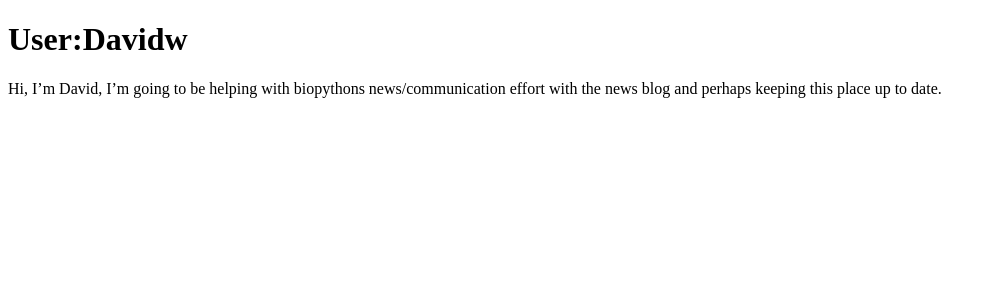
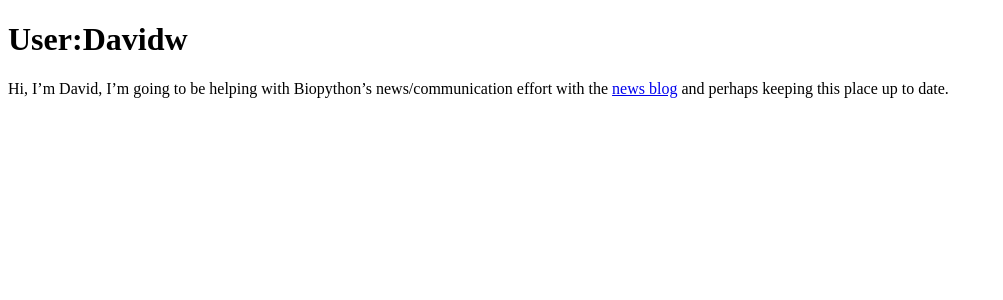
Before and after one commit to biopython/biopython.github.io, a Jekyll site: the page built from wiki/User_Davidw.md, in a window 1280 px wide. Shown: the top 300 px of the page, without its empty margins (0-1003 px from the left). Built offline with Jekyll 4.4.1, drawn with Linux system fonts in a browser that asks for light colours.

Commit message:
Added link and fixed typo

```diff
--- a/wiki/User_Davidw.md
+++ b/wiki/User_Davidw.md
@@ -4,6 +4,7 @@ permalink: wiki/User:Davidw
 layout: wiki
 ---
 
-Hi, I'm David, I'm going to be helping with biopythons
-news/communication effort with the news blog and perhaps keeping this
-place up to date.
+Hi, I'm David, I'm going to be helping with Biopython's
+news/communication effort with the [news
+blog](http://news.open-bio.org/news/category/obf-projects/biopython/)
+and perhaps keeping this place up to date.
```
Also changed, not shown: 1 other file.
